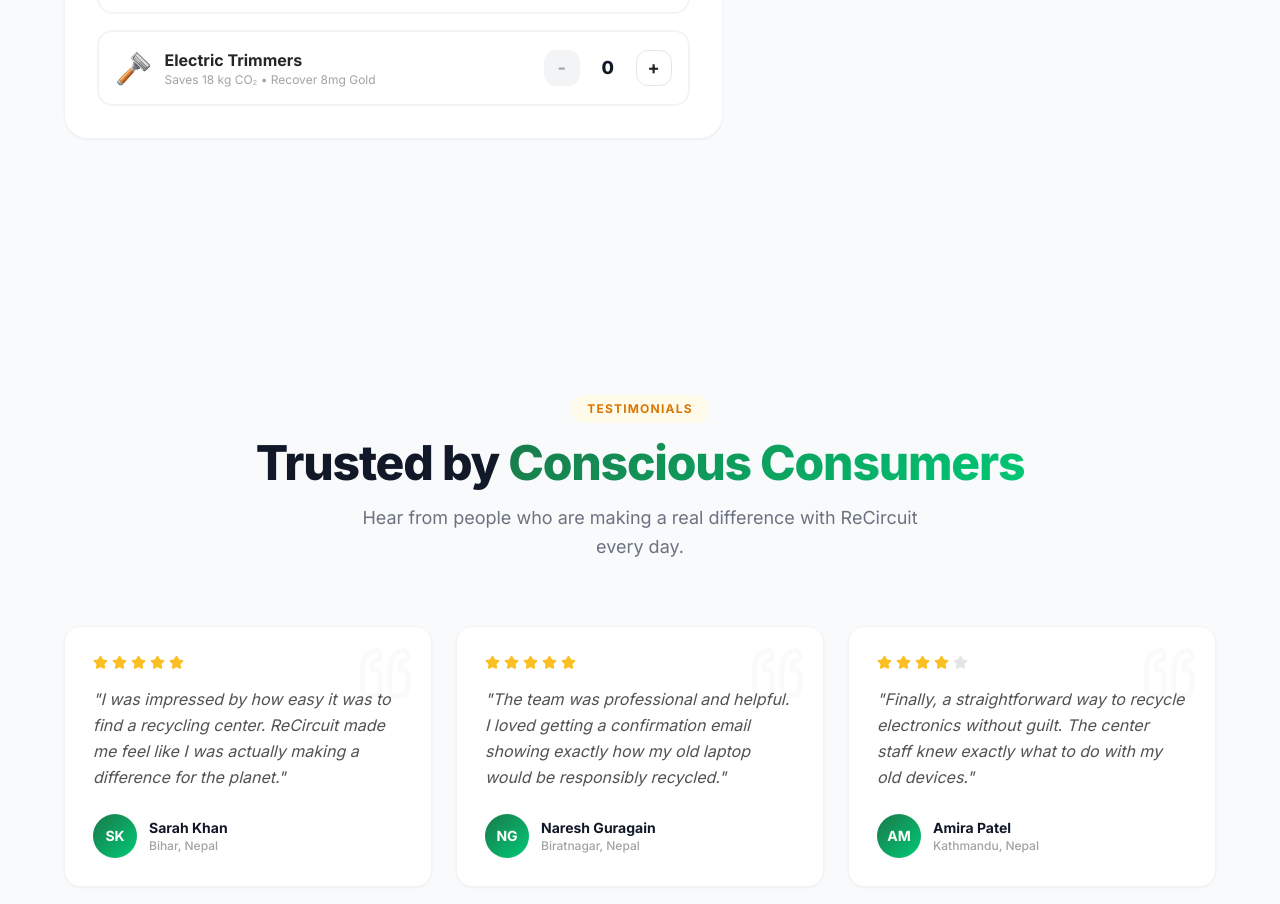
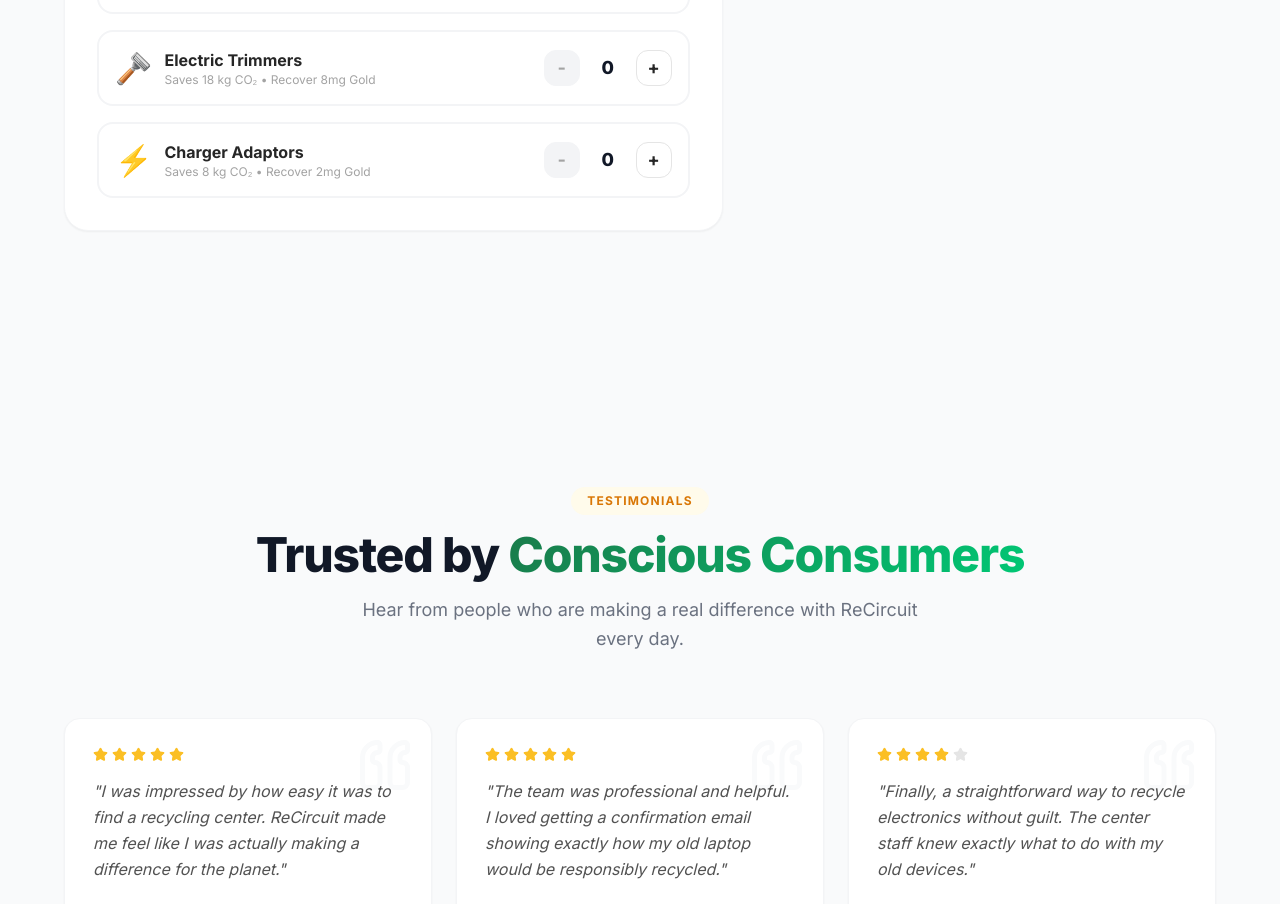
Before and after one commit to nirjalguragainofficial-hash/ReCircuit-Frontend, a React (Vite) app: page / in a window 1280 px wide. Shown: the part 6140-7044 px from the top of the page. Built offline with nearby package versions, Linux system fonts and the light colour scheme.

Commit message:
Add Charger Adaptors to ITEMS list in ImpactCalculator

```diff
--- a/src/components/ImpactCalculator.jsx
+++ b/src/components/ImpactCalculator.jsx
@@ -55,6 +55,15 @@
     gold: 8,
     copper: 15,
     hazardous: 8,
+  },
+  {
+    id: 'adaptor',
+    name: 'Charger Adaptors',
+    icon: '⚡',
+    co2: 8,
+    gold: 2,
+    copper: 10,
+    hazardous: 3,
   },
 ];
 
```
